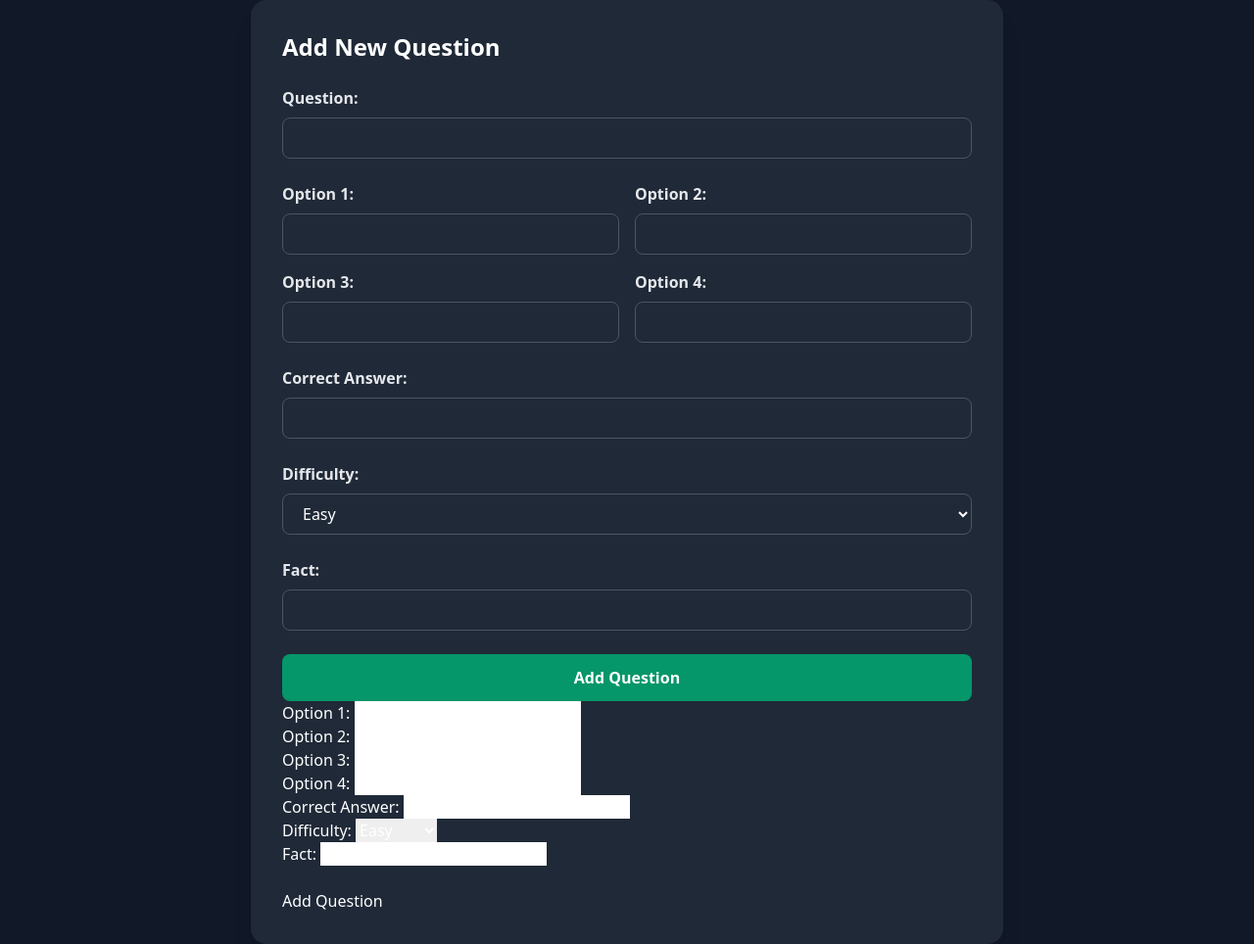
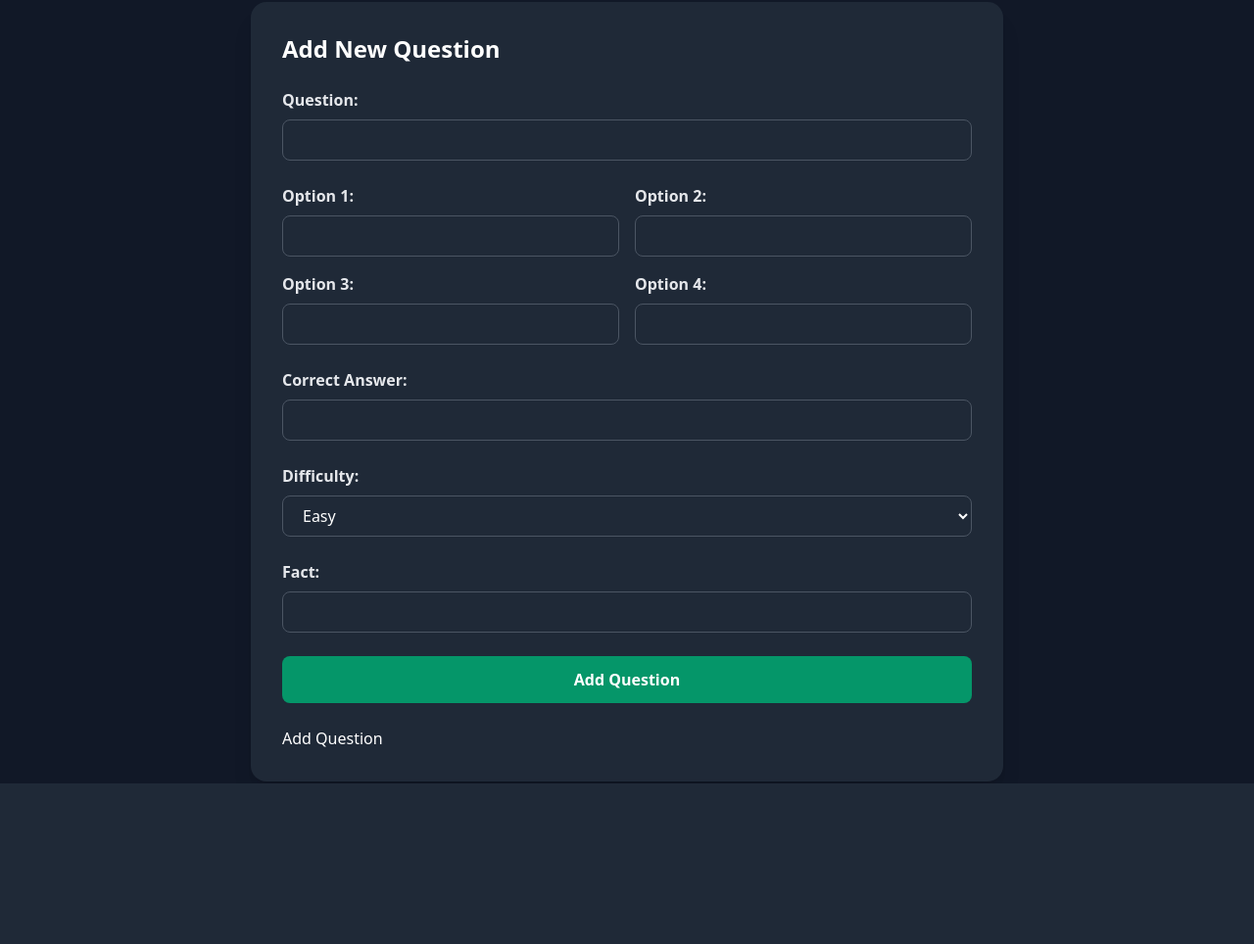
Before and after one commit to AaqilSh/EcoQuiz, a Flask app: page /admin/add in a window 1280 px wide. Shown: the whole page at 98% size. After the commit the page ends 800 px from the top, so only its background shows below. Run offline with Flask 3, Linux system fonts and the light colour scheme; some libraries are stand-ins or nearby versions.

Commit message:
Remove redundant input fields from Add New Question form for cleaner design

```diff
--- a/templates/admin/add_question.html
+++ b/templates/admin/add_question.html
@@ -87,21 +87,6 @@
       Add Question
     </button>
   </div>
-  <label>Option 1: <input type="text" name="options" required /></label><br />
-  <label>Option 2: <input type="text" name="options" required /></label><br />
-  <label>Option 3: <input type="text" name="options" required /></label><br />
-  <label>Option 4: <input type="text" name="options" required /></label><br />
-  <label>Correct Answer: <input type="text" name="answer" required /></label
-  ><br />
-  <label
-    >Difficulty:
-    <select name="difficulty">
-      <option value="easy">Easy</option>
-      <option value="medium">Medium</option>
-      <option value="hard">Hard</option>
-    </select> </label
-  ><br />
-  <label>Fact: <input type="text" name="fact" /></label><br />
   <button type="submit">Add Question</button>
 </form>
 {% endblock %}
```
